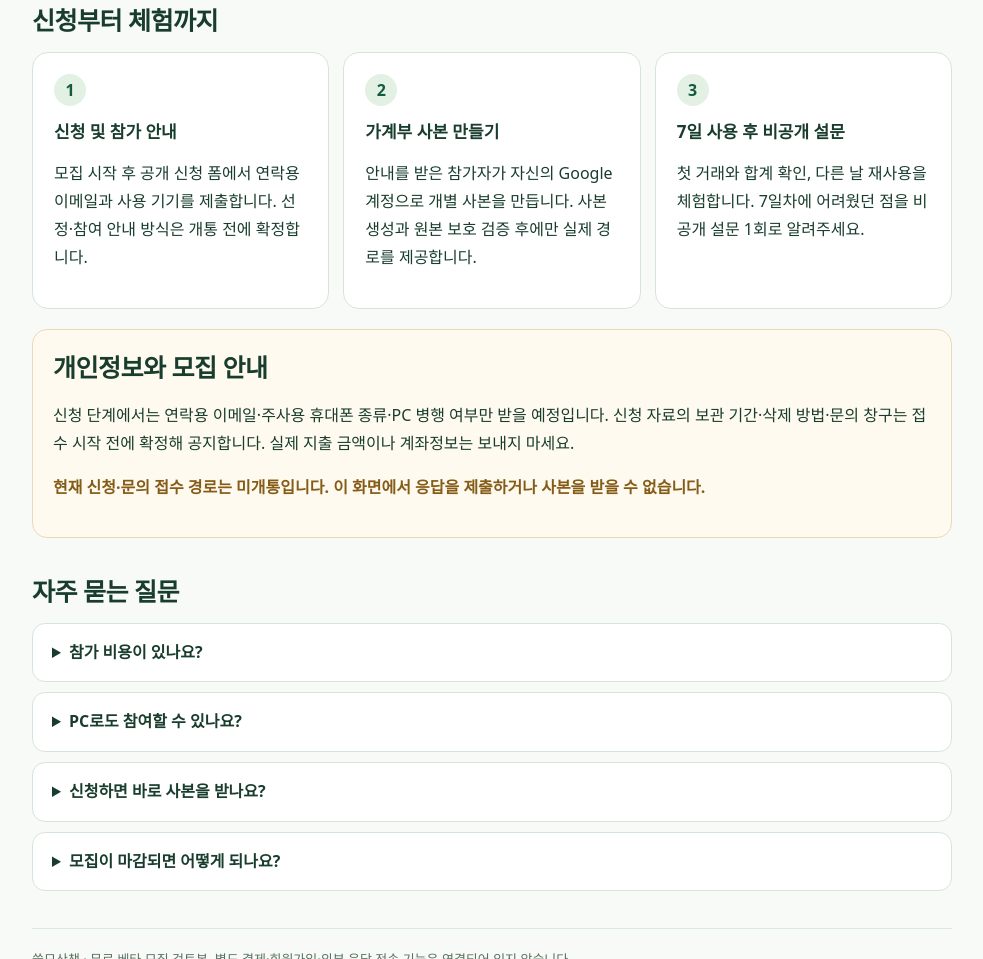
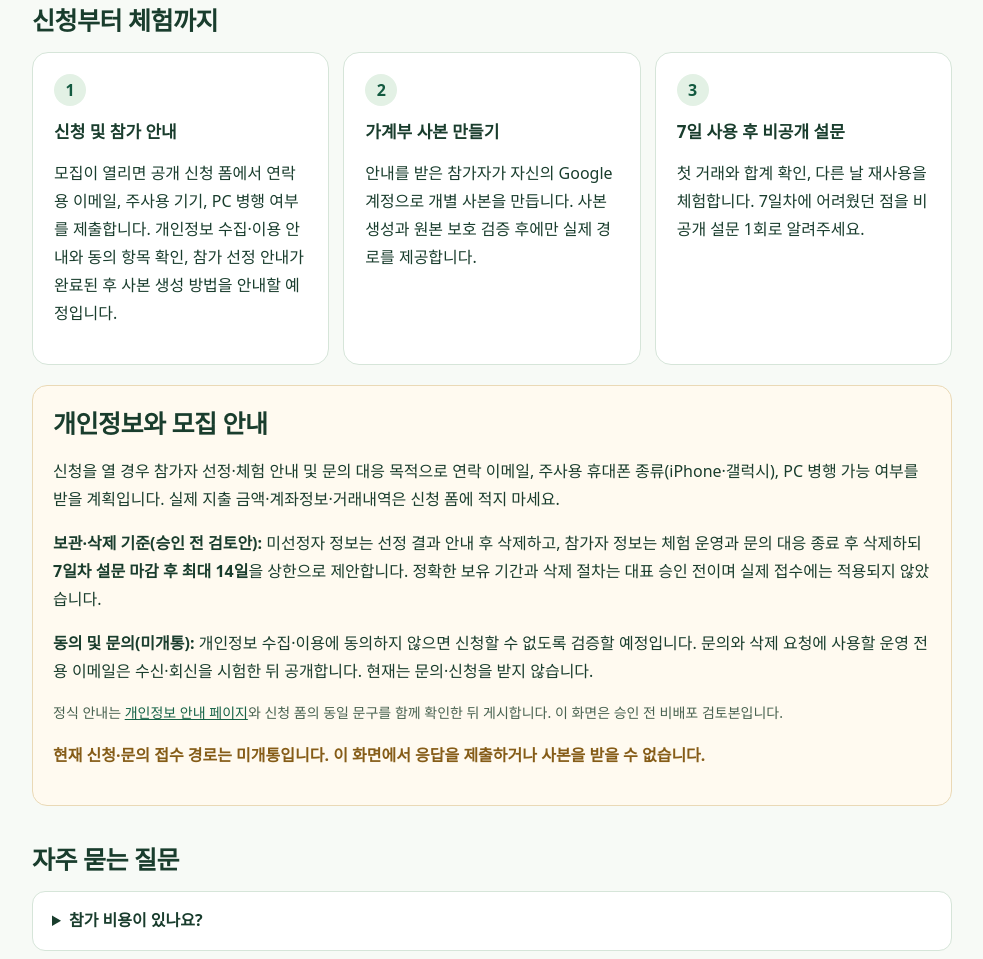
Before and after one commit to flowmateworks-ux/ssulmo-life-tools, a plain HTML site: page beta.html in a window 1280 px wide. Shown: the part 893-1852 px from the top of the page, without its empty margins (148-1131 px from the left). Drawn offline with Linux system fonts and the light colour scheme.

Commit message:
docs(beta): clarify privacy consent, retention and contact approval gates on nondeploy landing

```diff
--- a/beta.html
+++ b/beta.html
@@ -59,12 +59,15 @@ footer{font-size:13px;color:#577160;margin-top:37px;padding-top:20px;border-top:
 </div>
 <section class="section" id="steps" aria-labelledby="steps-heading"><h2 id="steps-heading">신청부터 체험까지</h2>
 <div class="steps">
-<div class="step"><span class="num" aria-hidden="true">1</span><h3>신청 및 참가 안내</h3><p>모집 시작 후 공개 신청 폼에서 연락용 이메일과 사용 기기를 제출합니다. 선정·참여 안내 방식은 개통 전에 확정합니다.</p></div>
+<div class="step"><span class="num" aria-hidden="true">1</span><h3>신청 및 참가 안내</h3><p>모집이 열리면 공개 신청 폼에서 연락용 이메일, 주사용 기기, PC 병행 여부를 제출합니다. 개인정보 수집·이용 안내와 동의 항목 확인, 참가 선정 안내가 완료된 후 사본 생성 방법을 안내할 예정입니다.</p></div>
 <div class="step"><span class="num" aria-hidden="true">2</span><h3>가계부 사본 만들기</h3><p>안내를 받은 참가자가 자신의 Google 계정으로 개별 사본을 만듭니다. 사본 생성과 원본 보호 검증 후에만 실제 경로를 제공합니다.</p></div>
 <div class="step"><span class="num" aria-hidden="true">3</span><h3>7일 사용 후 비공개 설문</h3><p>첫 거래와 합계 확인, 다른 날 재사용을 체험합니다. 7일차에 어려웠던 점을 비공개 설문 1회로 알려주세요.</p></div>
 </div></section>
 <section class="alert" aria-labelledby="privacy"><h2 id="privacy">개인정보와 모집 안내</h2>
-<p>신청 단계에서는 연락용 이메일·주사용 휴대폰 종류·PC 병행 여부만 받을 예정입니다. 신청 자료의 보관 기간·삭제 방법·문의 창구는 접수 시작 전에 확정해 공지합니다. 실제 지출 금액이나 계좌정보는 보내지 마세요.</p>
+<p>신청을 열 경우 참가자 선정·체험 안내 및 문의 대응 목적으로 연락 이메일, 주사용 휴대폰 종류(iPhone·갤럭시), PC 병행 가능 여부를 받을 계획입니다. 실제 지출 금액·계좌정보·거래내역은 신청 폼에 적지 마세요.</p>
+<p><strong>보관·삭제 기준(승인 전 검토안):</strong> 미선정자 정보는 선정 결과 안내 후 삭제하고, 참가자 정보는 체험 운영과 문의 대응 종료 후 삭제하되 <strong>7일차 설문 마감 후 최대 14일</strong>을 상한으로 제안합니다. 정확한 보유 기간과 삭제 절차는 대표 승인 전이며 실제 접수에는 적용되지 않았습니다.</p>
+<p><strong>동의 및 문의(미개통):</strong> 개인정보 수집·이용에 동의하지 않으면 신청할 수 없도록 검증할 예정입니다. 문의와 삭제 요청에 사용할 운영 전용 이메일은 수신·회신을 시험한 뒤 공개합니다. 현재는 문의·신청을 받지 않습니다.</p>
+<p class="small">정식 안내는 <a href="./privacy.html">개인정보 안내 페이지</a>와 신청 폼의 동일 문구를 함께 확인한 뒤 게시합니다. 이 화면은 승인 전 비배포 검토본입니다.</p>
 <p class="status">현재 신청·문의 접수 경로는 미개통입니다. 이 화면에서 응답을 제출하거나 사본을 받을 수 없습니다.</p>
 </section>
 <section class="section faq" aria-labelledby="faq-heading"><h2 id="faq-heading">자주 묻는 질문</h2>
```
